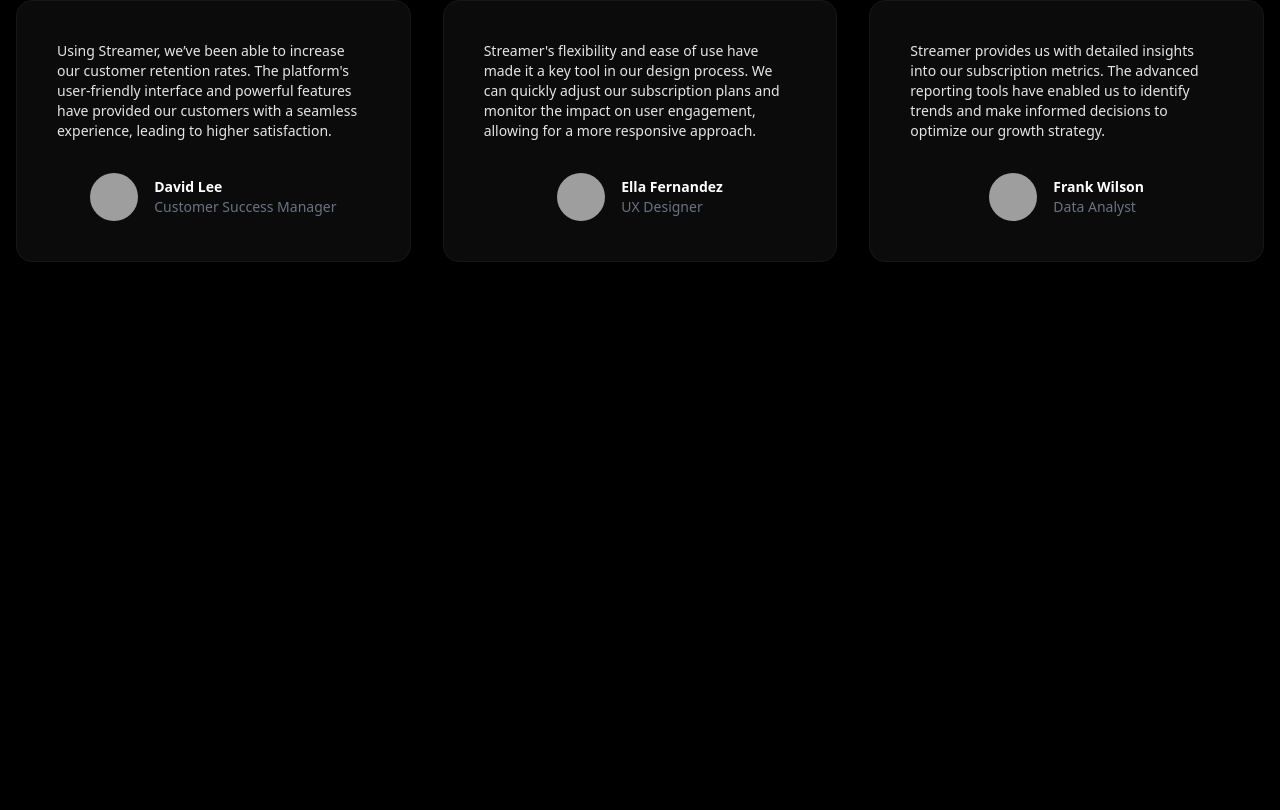
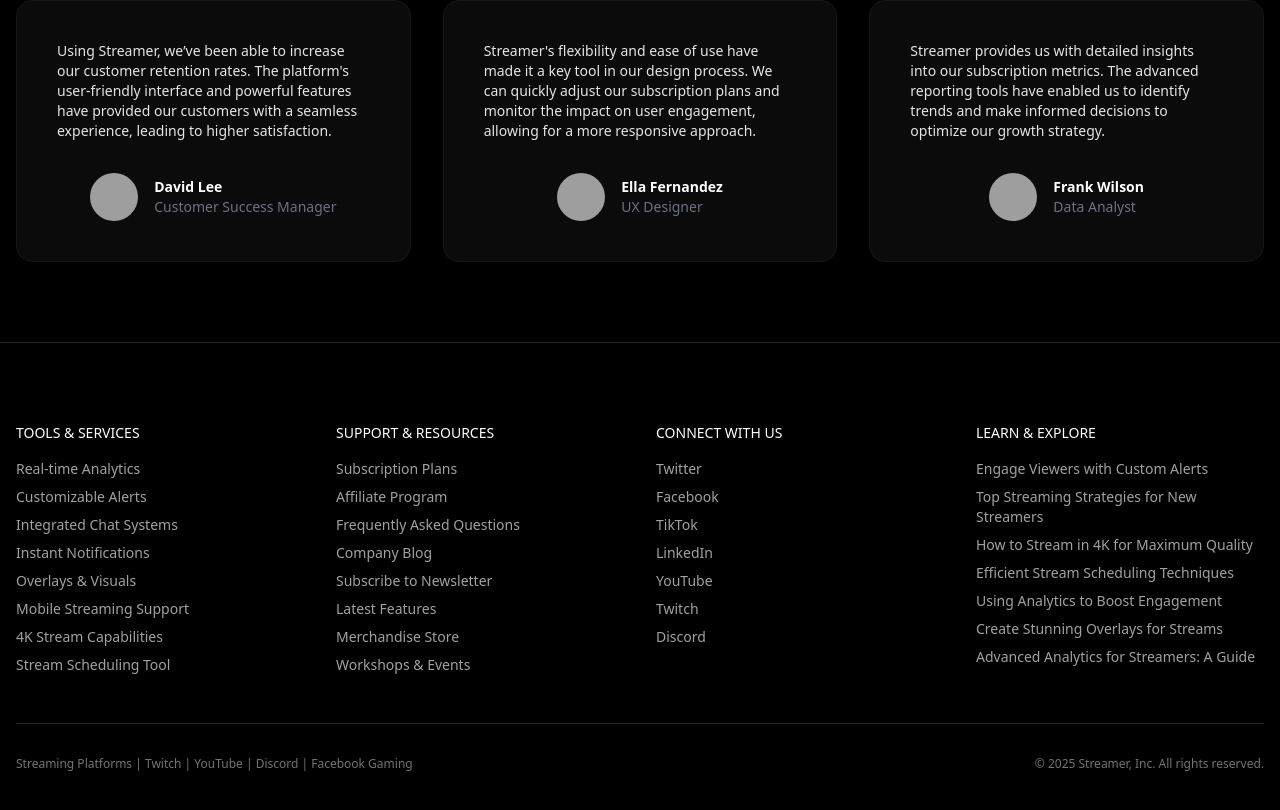
Before and after one commit to MadG0blin359/FullStackForge, a React (Vite) app in the folder Streamer - SaaS App/: page / in a window 1280 px wide. Shown: the part 4418-5228 px from the top of the page. Before the commit the page ends 4680 px from the top, so only its background shows below. Built offline with nearby package versions, Linux system fonts and the light colour scheme; grey boxes are pictures that could not be loaded.

Commit message:
sect/ footer

```diff
--- a/Streamer - SaaS App/src/App.jsx
+++ b/Streamer - SaaS App/src/App.jsx
@@ -5,6 +5,7 @@
 import KeyFeatures from "./components/KeyFeatures";
 import PricingPlans from "./components/PricingPlans";
 import Testimonials from "./components/Testimonials";
+import Footer from "./components/Footer";
 
 const App = () => {
   return (
@@ -15,6 +16,7 @@
       <KeyFeatures />
       <PricingPlans />
       <Testimonials />
+      <Footer />
     </main>
   );
 };
--- /dev/null
+++ b/Streamer - SaaS App/src/components/Footer.jsx
@@ -0,0 +1,35 @@
+import { FOOTER_CONTENT } from "../constants/index";
+
+const Footer = () => {
+  return (
+    <footer className="mt-20 text-neutral-400">
+      <div className="max-w-7xl mx-auto px-4 border-t border-neutral-800">
+        <div className="grid grid-cols-2 lg:grid-cols-4 gap-8 mt-20">
+          {FOOTER_CONTENT.sections.map((section, index) => (
+            <div className="index">
+              <h3 className="text-white font-medium mb-4">{section.title}</h3>
+              <ul className="space-y-2">
+                {section.links.map((link, index) => (
+                  <li key={index} className="hover:text-neutral-200">
+                    <a href={link.url}>{link.text}</a>
+                  </li>
+                ))}
+              </ul>
+            </div>
+          ))}
+        </div>
+
+        <div className="my-12 border-t border-neutral-800 pt-8 text-center text-sm text-neutral-500">
+          <div className="flex justify-between">
+            <div className="text-xs">
+              <p>{FOOTER_CONTENT.platformsText}</p>
+            </div>
+            <div className="text-xs">{FOOTER_CONTENT.copyrightText}</div>
+          </div>
+        </div>
+      </div>
+    </footer>
+  );
+};
+
+export default Footer;
--- a/Streamer - SaaS App/src/components/Testimonials.jsx
+++ b/Streamer - SaaS App/src/components/Testimonials.jsx
@@ -40,13 +40,13 @@
               },
             },
           }}
-          className="grid grid-cols-1 md:grid-cols-3 gap-8"
+          className="grid grid-cols-1 sm:grid-cols-2 md:grid-cols-3 gap-4 lg:gap-8 place-items-center items-stretch"
         >
           {TESTIMONIALS_CONTENT.reviews.map((review, index) => (
             <motion.div
               custom={index}
               variants={testimonialsVariants}
-              className="mt-10 flex flex-col items-center justify-center overflow-hidden rounded-2xl bg-neutral-900/50 border border-neutral-900 p-10"
+              className="mt-5 max-sm:max-w-sm lg:mt-10 flex flex-col items-center justify-center overflow-hidden rounded-2xl bg-neutral-900/50 border border-neutral-900 p-10"
             >
               <p className="mb-4 text-neutral-200">{review.review}</p>
               <div className="flex items-center mt-4">
--- a/Streamer - SaaS App/src/constants/index.jsx
+++ b/Streamer - SaaS App/src/constants/index.jsx
@@ -299,5 +299,5 @@
   ],
   platformsText:
     "Streaming Platforms | Twitch | YouTube | Discord | Facebook Gaming",
-  copyrightText: "© 2024 Streamer, Inc. All rights reserved.",
+  copyrightText: "© 2025 Streamer, Inc. All rights reserved.",
 };
```
